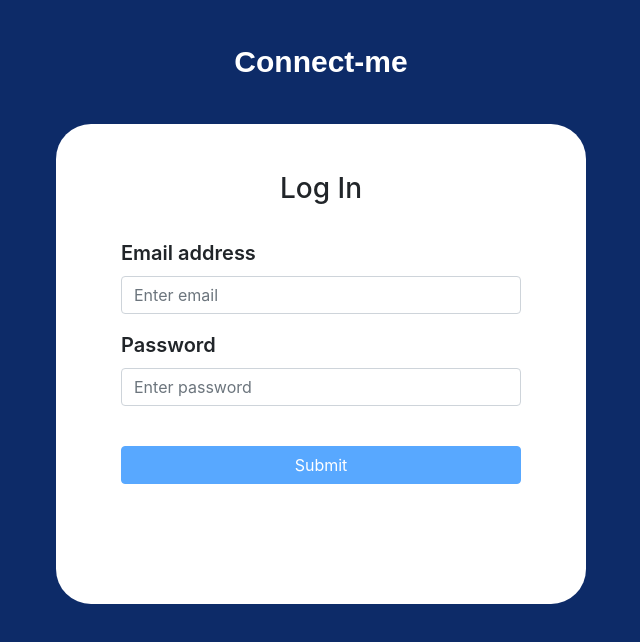
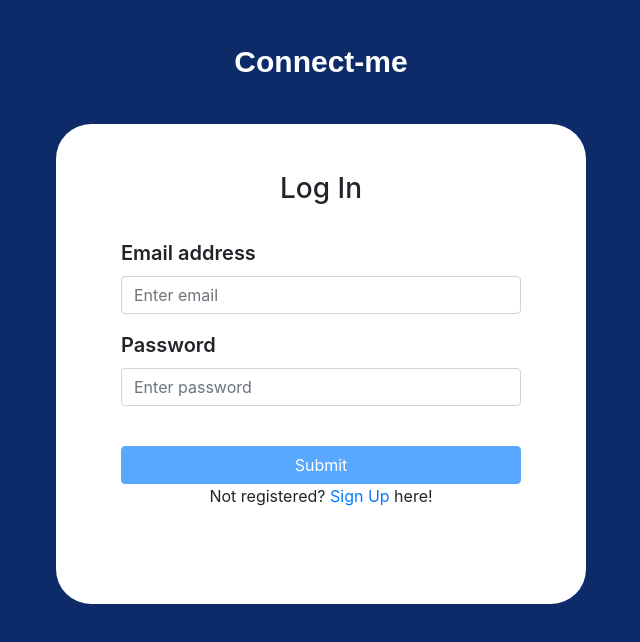
Before and after one commit to devansh2001/connect-me, a React (Create React App) app in the folder front-end/react/: page / in a window 1280 px wide. Shown: the top 642 px of the page, without its empty margins (319-959 px from the left). Built offline with nearby package versions, Linux system fonts and the light colour scheme.

Commit message:
Link from log in to sign upadded for new users

```diff
--- a/front-end/react/src/components/create-user/Login.js
+++ b/front-end/react/src/components/create-user/Login.js
@@ -94,11 +94,9 @@ class Login extends Component {
                     href = "/chatting-window"
                 > Submit </Button>
                 </div>
-                {/*
-                <p className="forgot-password text-right">
-                    Forgot <a href="#">password?</a>
+                <p className="not-registered-text-right">
+                    Not registered? <a href="/sign-up">Sign Up</a> here!
                 </p>
-                */}
             </form>
             </Container>
             </Row>
```
